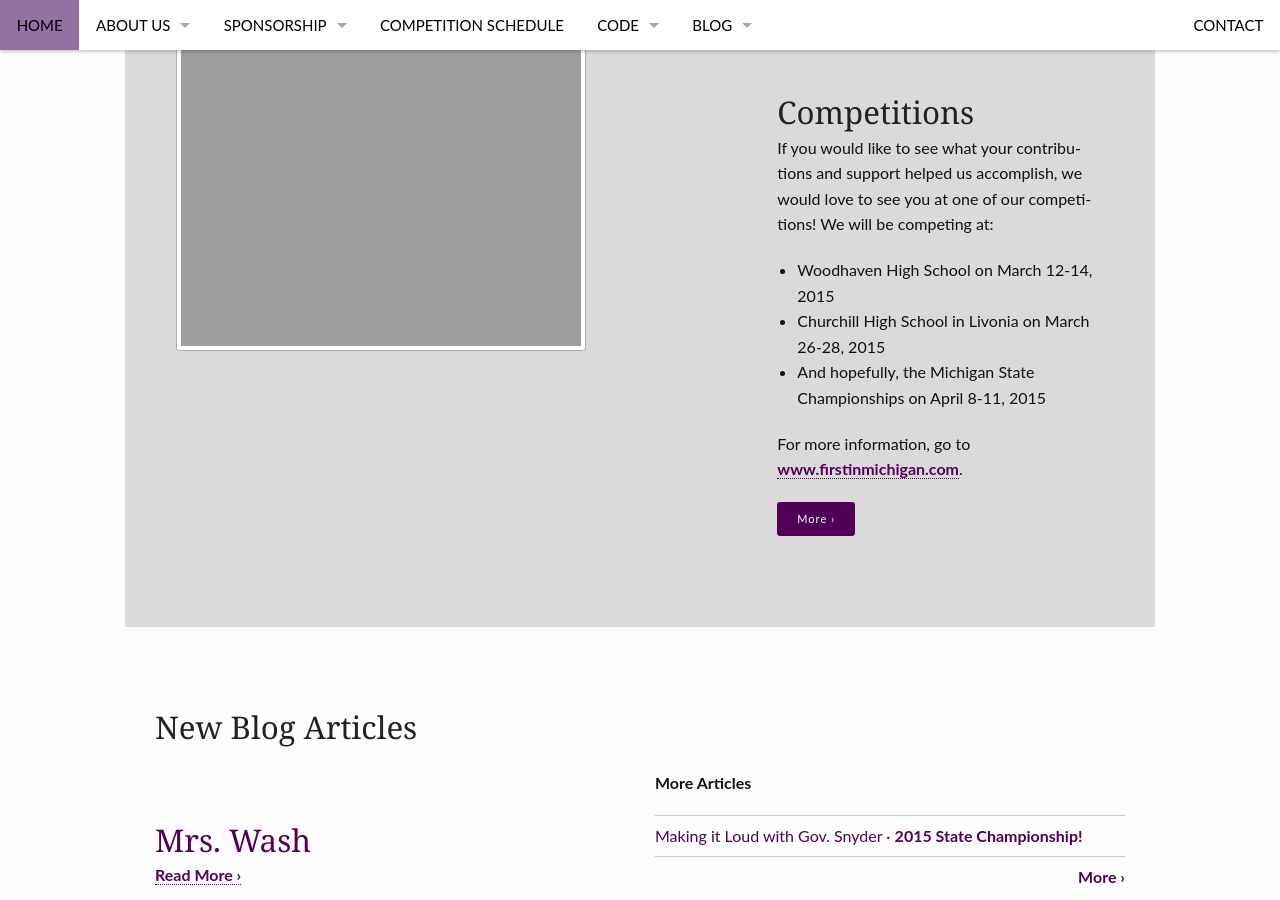
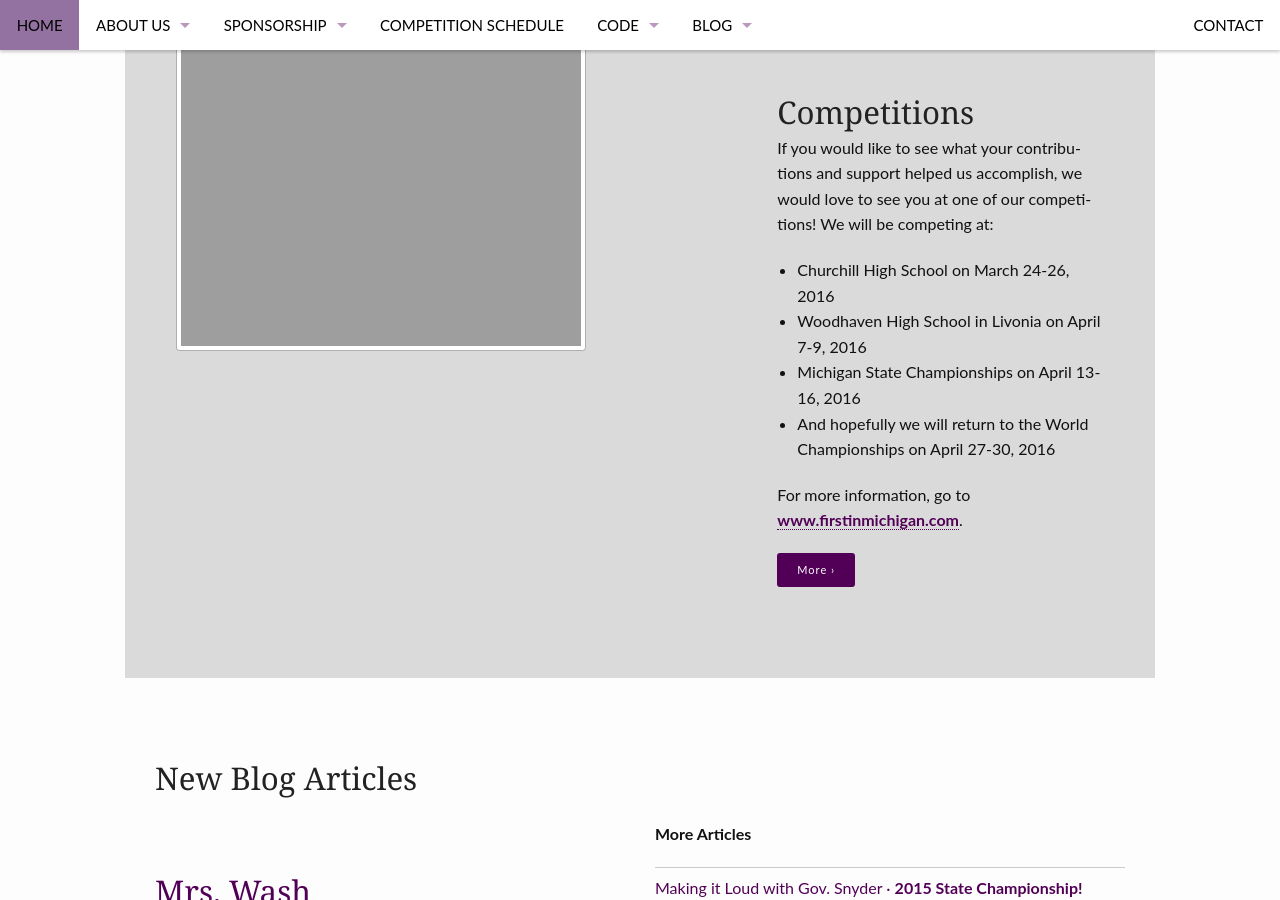
Before and after one commit to team4405/team4405.github.io, a Jekyll site: the page built from index.md, in a window 1280 px wide and 900 px high, scrolled down 849 px. Built offline with Jekyll 4.4.1, drawn with Linux system fonts in a browser that asks for light colours; nearby versions of some CDN libraries.

Commit message:
updated dates on home page

```diff
--- a/index.md
+++ b/index.md
@@ -32,9 +32,10 @@ widget-3:
         <h2>Competitions</h2>
 		<p>If you would like to see what your contributions and support helped us accomplish, we 			would love to see you at one of our competitions! We will be competing at:</p>
 		<ul>
-			<li>Woodhaven High School on March 12-14, 2015</li>
-			<li>Churchill High School in Livonia on March 26-28, 2015</li>
-			<li>And hopefully, the Michigan State Championships on April 8-11, 2015</li>
+			<li>Churchill High School on March 24-26, 2016</li>
+			<li>Woodhaven High School in Livonia on April 7-9, 2016</li>
+			<li>Michigan State Championships on April 13-16, 2016</li>
+			<li>And hopefully we will return to the World Championships on April 27-30, 2016</li>
 		</ul>
 		<p>For more information, go to <a href="http://www.firstinmichigan.com/">www.firstinmichigan.com</a>.</p>
 		<p> <a class="button tiny radius" href="schedule">More ›</a></p>
```
